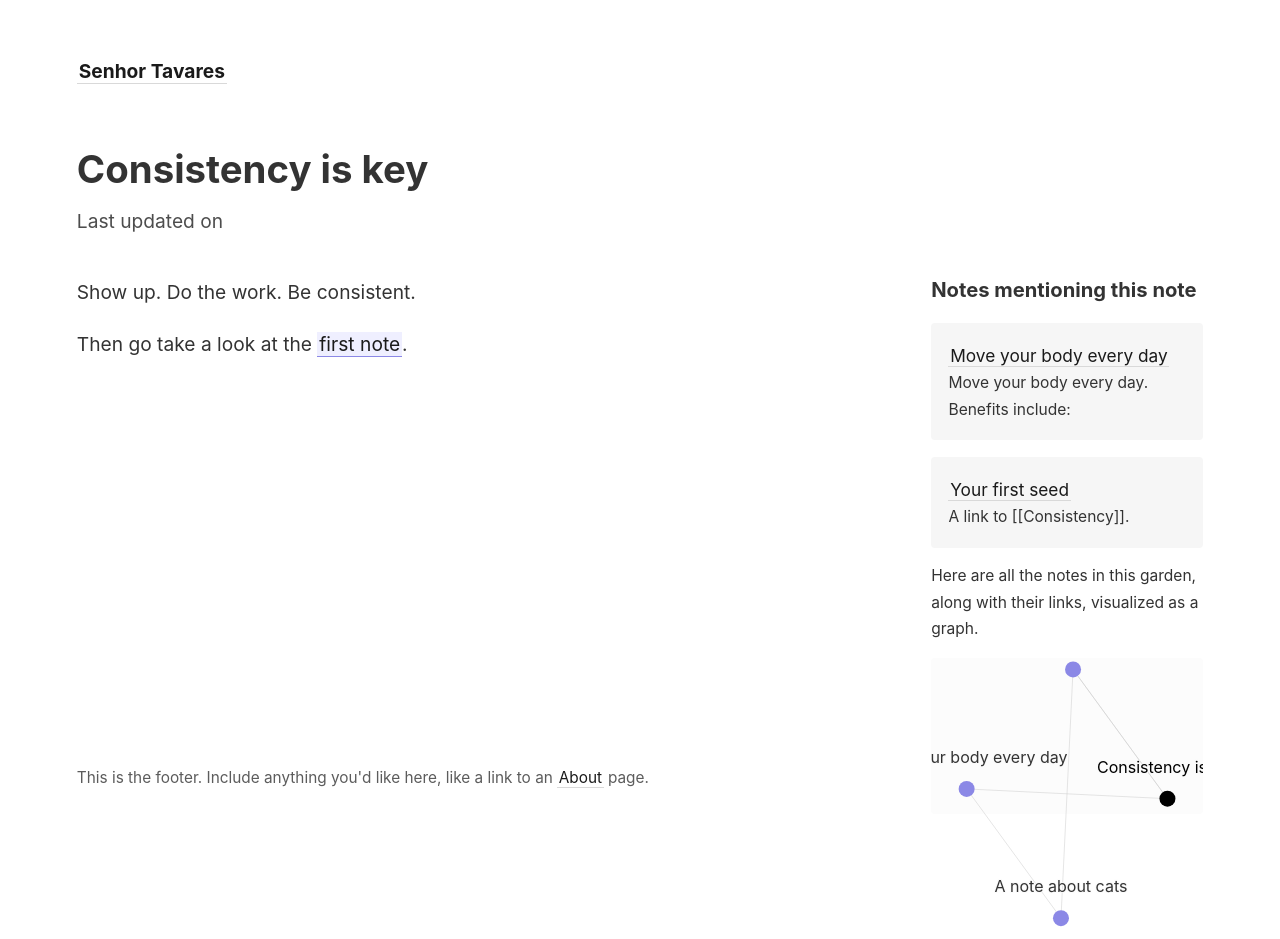
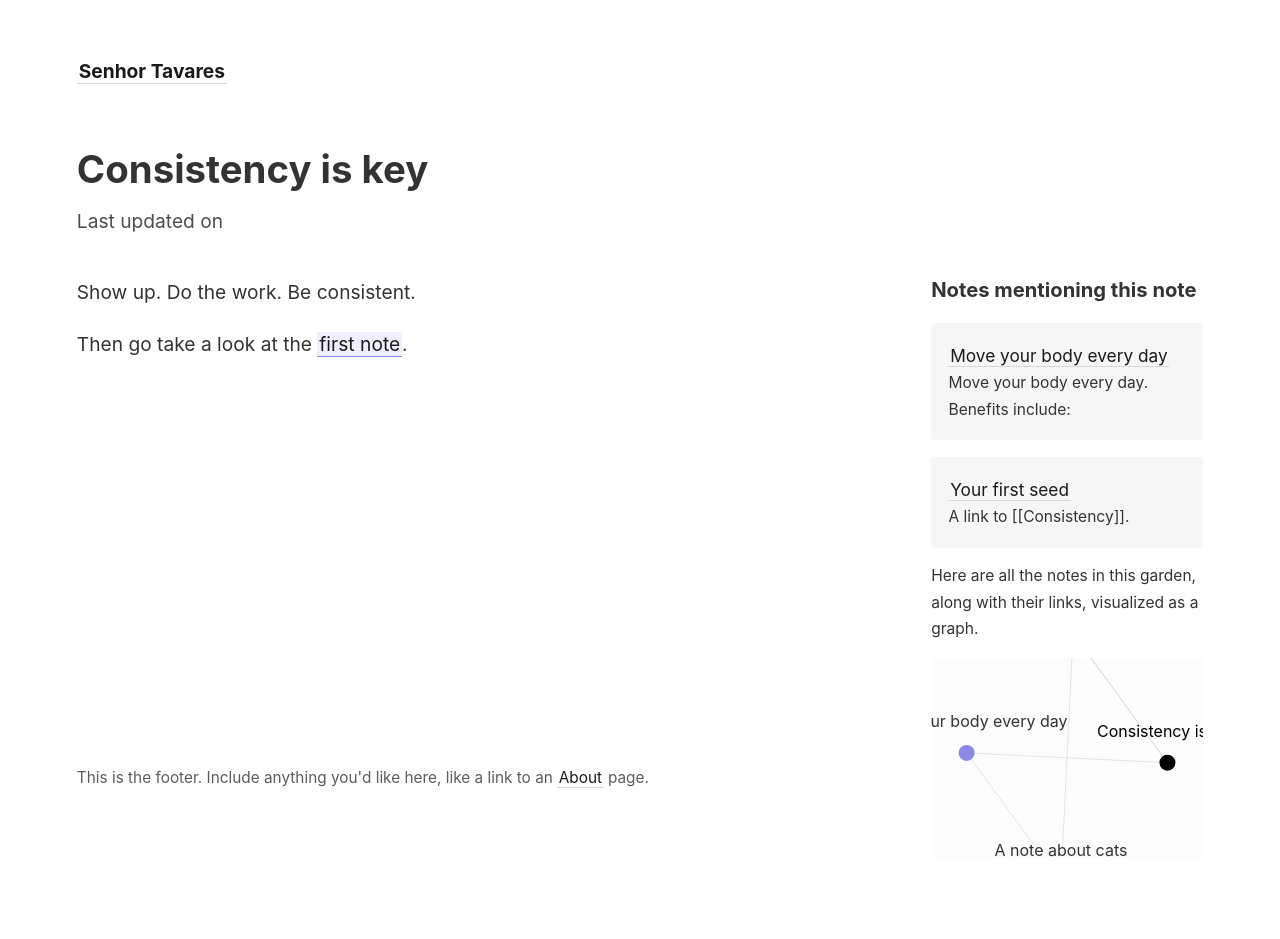
Before and after one commit to macedotavares/senhortavares, a Jekyll site: the page built from _notes/consistency.md, in a window 1280 px wide. Built offline with Jekyll 4.4.1, drawn with Linux system fonts in a browser that asks for light colours; after the commit the page ends 900 px from its top, so only the background shows below that.

Commit message:
Update notes_graph.html

```diff
--- a/_includes/notes_graph.html
+++ b/_includes/notes_graph.html
@@ -30,7 +30,7 @@
   #graph-wrapper {
     background: #fcfcfc;
     border-radius: 4px;
-    height: 10em;
+    height: 200px;
   }
 </style>
 
@@ -162,7 +162,7 @@
     const graphWrapper = document.getElementById('graph-wrapper')
     const element = document.createElementNS("http://www.w3.org/2000/svg", "svg");
     element.setAttribute("width", graphWrapper.getBoundingClientRect().width);
-    element.setAttribute("height", graphWrapper.getBoundingClientRect().width);
+    element.setAttribute("height", graphWrapper.getBoundingClientRect().height);
     graphWrapper.appendChild(element);
 
     const reportWindowSize = () => {
```
